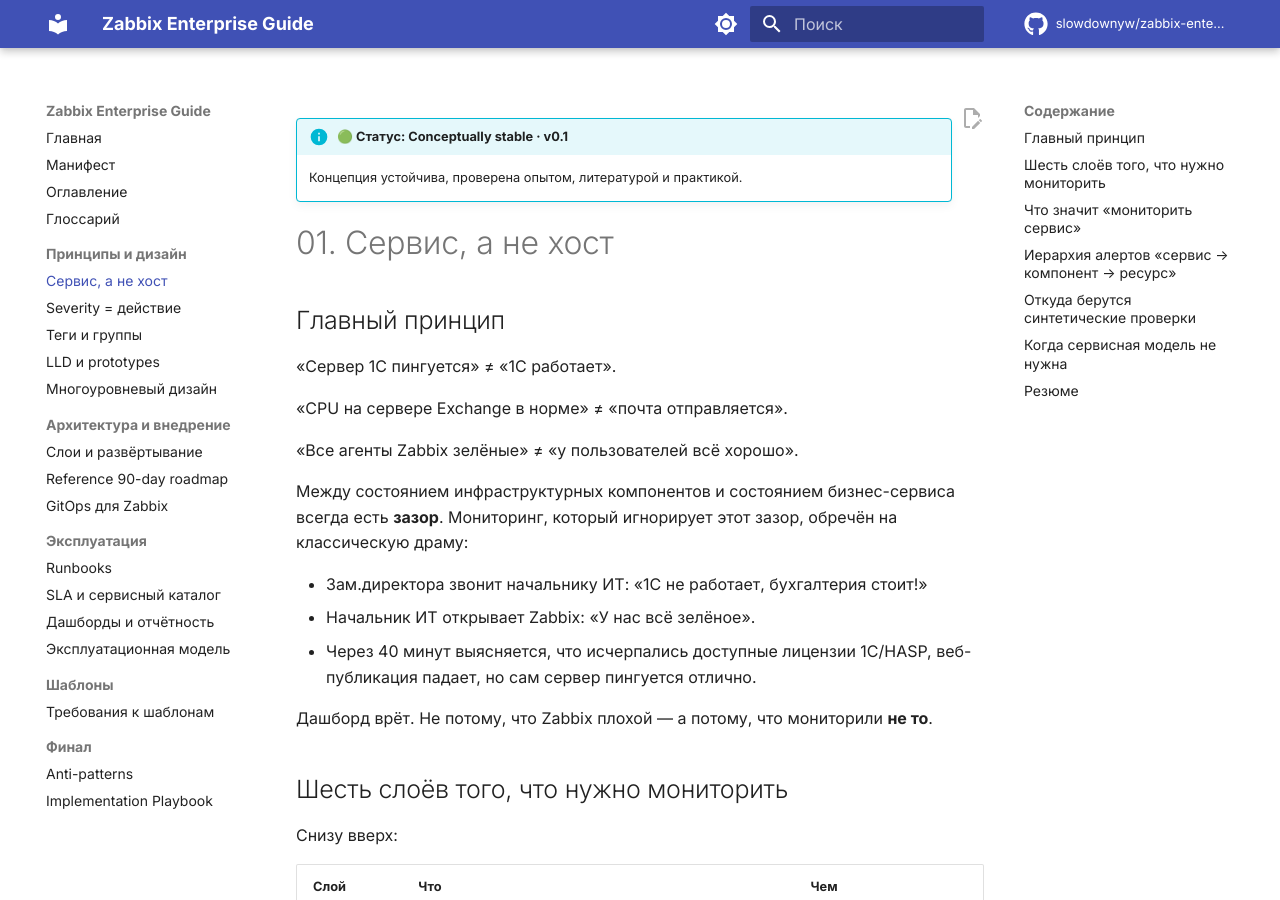
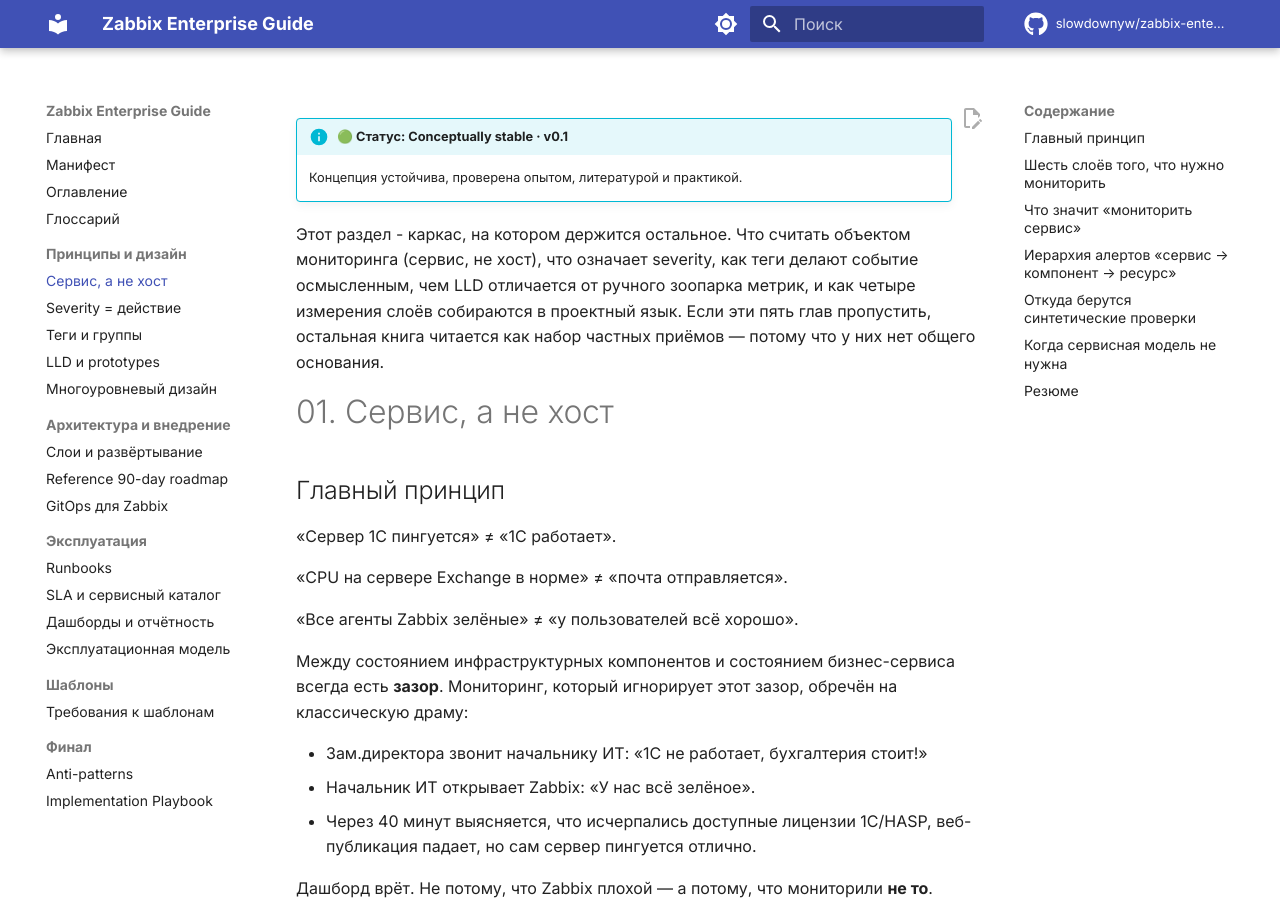
Before and after one commit to slowdownyw/zabbix-enterprise-guide, an MkDocs documentation site: the page built from docs/01_service_not_host.md, in a window 1280 px wide and 900 px high. Built offline with MkDocs 1.6.1 and Material for MkDocs 9.7.7, drawn with Linux system fonts in a browser that asks for light colours; comment, search, counter and statistics services are not loaded.

Commit message:
alpha-v04-intro

```diff
--- a/docs/01_service_not_host.md
+++ b/docs/01_service_not_host.md
@@ -1,6 +1,7 @@
 !!! info "🟢 Статус: Conceptually stable · v0.1"
     Концепция устойчива, проверена опытом, литературой и практикой.
 
+ Этот раздел - каркас, на котором держится остальное. Что считать объектом мониторинга (сервис, не хост), что означает severity, как теги делают событие осмысленным, чем LLD отличается от ручного зоопарка метрик, и как четыре измерения слоёв собираются в проектный язык. Если эти пять глав пропустить, остальная книга читается как набор частных приёмов — потому что у них нет общего основания.
 
 # 01. Сервис, а не хост
 
```
Also changed, not shown: docs/06_architecture.md (+2 -0 lines), docs/09_runbooks.md (+1 -0 lines).
